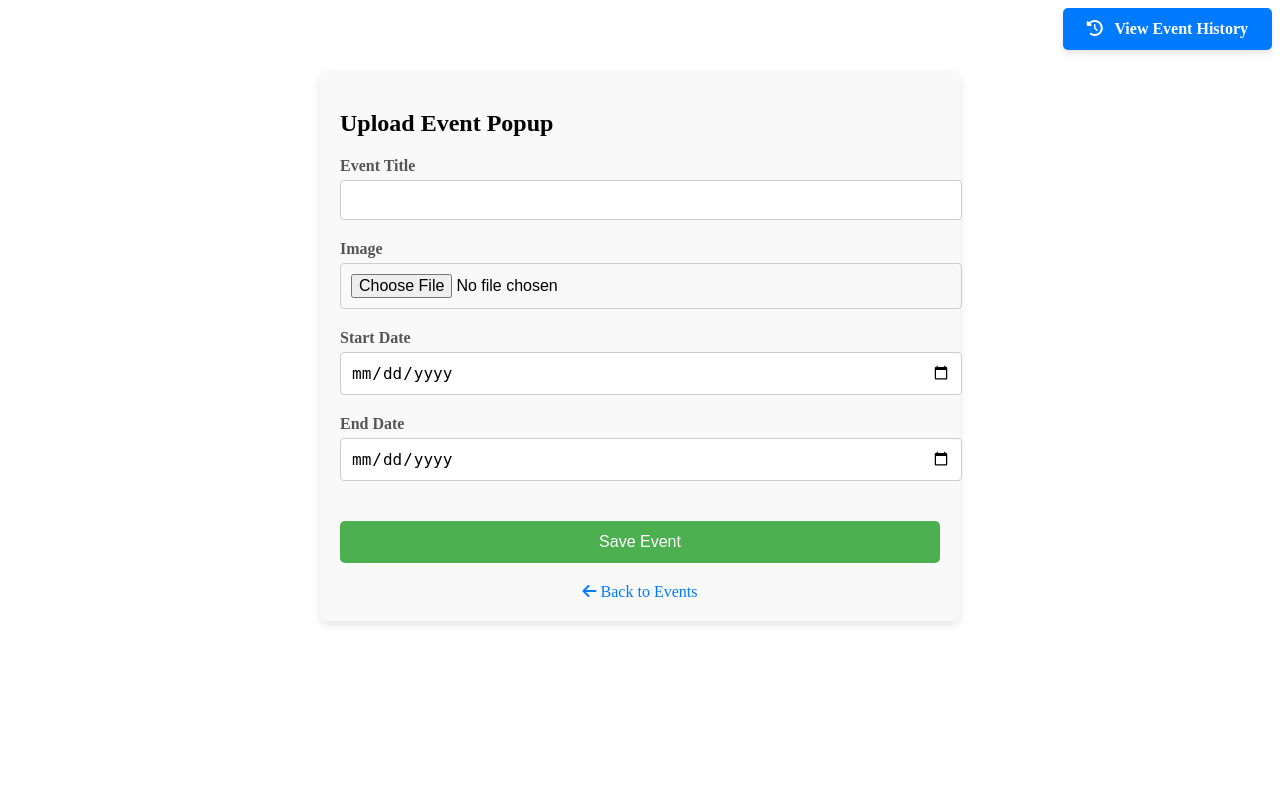
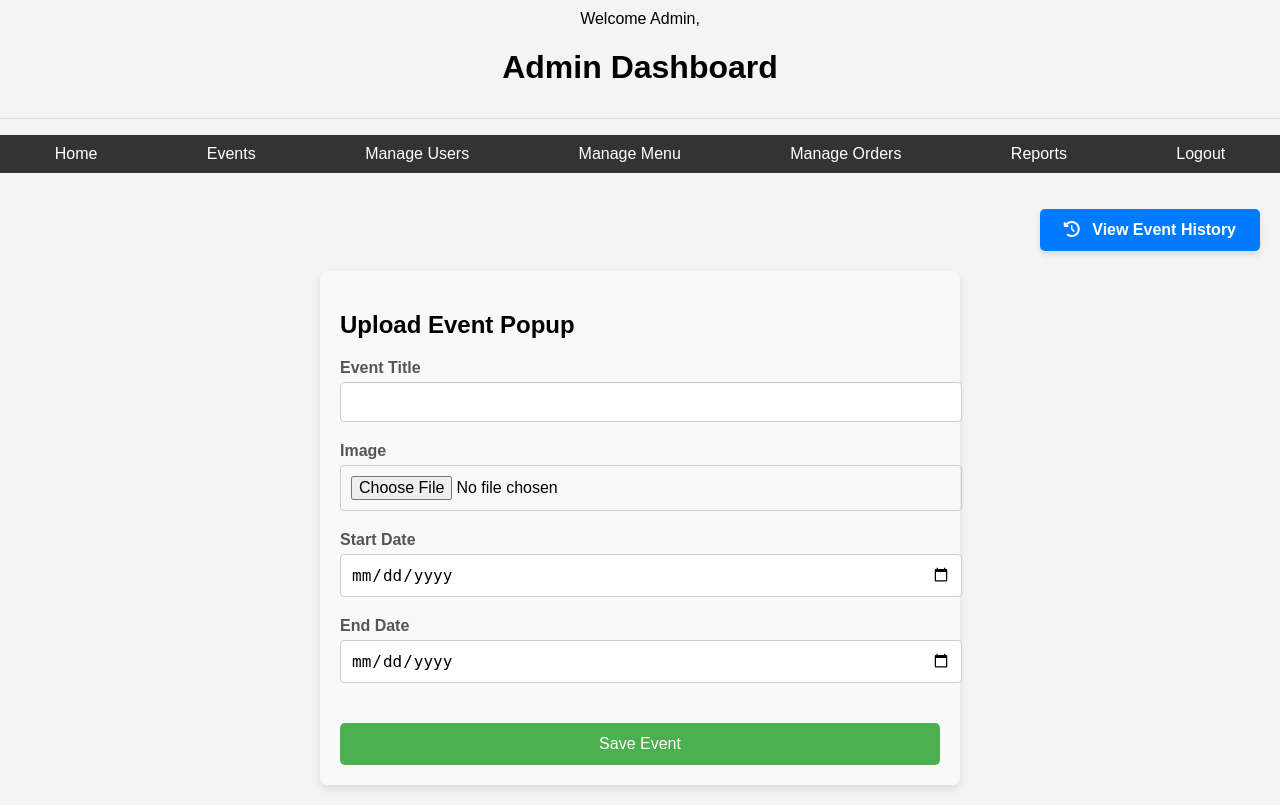
Before and after one commit to BiwashGurung/InformaticsCafeteria-FYP, a Django app: page /cafeteria_admin/upload-popup/ in a window 1280 px wide. Before the commit the page ends 625 px from the top, so only its background shows below. Run offline with Django 5.2, Linux system fonts and the light colour scheme.

Commit message:
FEAT: removed unused popup images and clean up event popup templates

```diff
--- a/static/admin_css/event_popup.css
+++ b/static/admin_css/event_popup.css
@@ -81,18 +81,3 @@
   .submit-btn:hover {
     background-color: #45a049;
   }
-
-  .back-link {
-    display: inline-block;
-    margin-top: 20px;
-    font-size: 16px;
-    text-decoration: none;
-    color: #007bff;
-    text-align: center;
-    width: 100%;
-    text-align: center;
-  }
-
-  .back-link:hover {
-    text-decoration: underline;
-  }
--- a/templates/admin_base.html
+++ b/templates/admin_base.html
@@ -10,7 +10,6 @@
       {% block content %}
       {% endblock content %}
     </main>
-    {% comment %} {% include "includes/cafeteria_admin/footer.html" %} {% endcomment %}
     {% include "includes/cafeteria_admin/scripts.html" %}
   </body>
 </html>
--- a/templates/cafeteria_admin/event_popup.html
+++ b/templates/cafeteria_admin/event_popup.html
@@ -56,12 +56,6 @@
 
     <button type="submit" class="submit-btn">Save Event</button>
   </form>
-
-
-
-  <a href="{% url 'cafeteria_admin_dashboard' %}" class="back-link">
-    <i class="fa-solid fa-arrow-left"></i> Back to Events
-  </a>
 </div>
 
 {% endblock %}
--- a/templates/includes/cafeteria_admin/head.html
+++ b/templates/includes/cafeteria_admin/head.html
@@ -1,2 +1,8 @@
+
+<meta charset="UTF-8" />
+<meta name="viewport" content="width=device-width, initial-scale=1.0" />
+
+
+
 <!-- Font Awesome link -->
 <link rel="stylesheet" href="https://cdnjs.cloudflare.com/ajax/libs/font-awesome/6.2.1/css/all.min.css" integrity="sha512-MV7K8+y+gLIBoVD59lQIYicR65iaqukzvf/nwasF0nqhPay5w/9lJmVM2hMDcnK1OnMGCdVK+iQrJ7lzPJQd1w==" crossorigin="anonymous" referrerpolicy="no-referrer" />
--- a/templates/includes/cafeteria_admin/header.html
+++ b/templates/includes/cafeteria_admin/header.html
@@ -0,0 +1,20 @@
+{% load static %}
+<link rel="stylesheet" href="{% static 'admin_css/dashboard.css' %}" />
+<header>
+    <span>Welcome Admin, {{ user.username }}</span>
+
+    <h1>Admin Dashboard</h1>
+  </header>
+
+  <nav>
+    <ul>
+      <li><a href="{% url 'cafeteria_admin_dashboard' %}">Home</a></li>
+      <li><a href="{% url 'admin_upload_popup' %}">Events</a></li>
+      <li><a href="{% url 'manage_users' %}">Manage Users</a></li>
+
+      <li><a href="">Manage Menu</a></li>
+      <li><a href="">Manage Orders</a></li>
+      <li><a href="">Reports</a></li>
+      <li><a href="{% url 'logout_admin' %}">Logout</a></li>
+    </ul>
+  </nav>
```
Also changed, not shown: templates/cafeteria_admin/dashboard.html (+5 -26 lines), media/popups/Appetizer.png (deleted), media/popups/Biwash_Gurung_page-0001.jpg (deleted), media/popups/Biwash_Gurung_page-0001_QOOw5cw.jpg (deleted), media/popups/Carousel.png (deleted), media/popups/Cover_Letter.jpg (deleted), media/popups/Screenshot_2024-12-03_091608.png (deleted), media/popups/Screenshot_2024-12-23_203348.png (deleted), media/popups/bannerImg4.png (deleted), media/popups/college.jpg (deleted), media/popups/virt_tech_DATASCIENCE.png (deleted), media/popups/virt_tech_DATASCIENCE_Kcd1w69.png (deleted), media/popups/weblogo.png (deleted), 1 other file.
